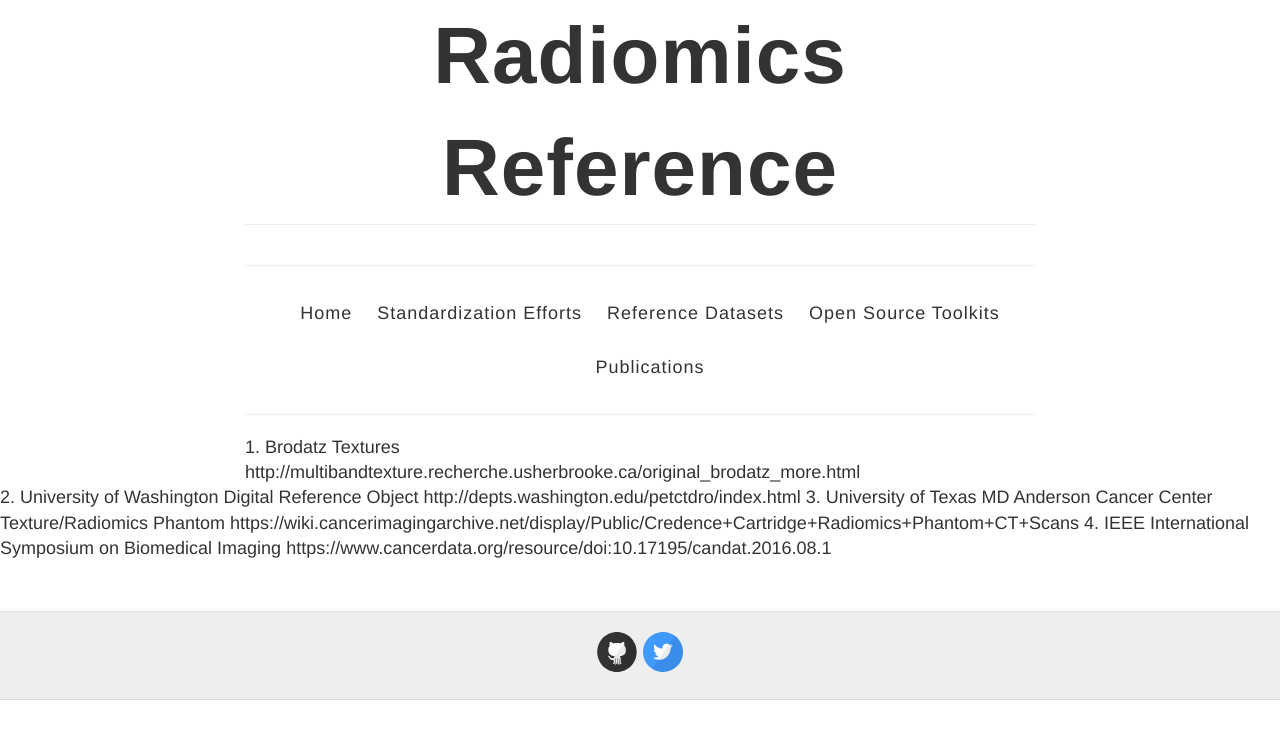
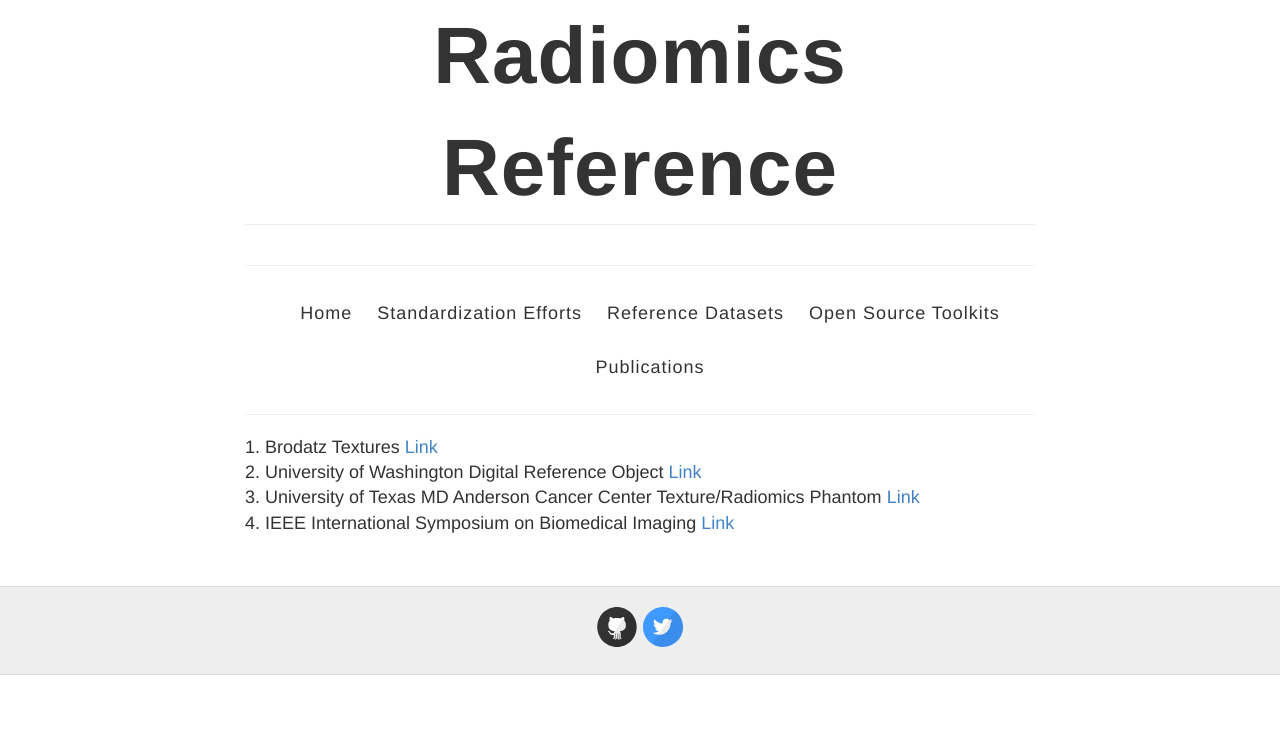
Before and after one commit to QTIM-Lab/Radiomics_reference, a Jekyll site: the page built from ref.html, in a window 1280 px wide. Shown: the top 739 px of the page. Built offline with Jekyll 4.4.1, drawn with Linux system fonts in a browser that asks for light colours.

Commit message:
sec update

```diff
--- a/ref.html
+++ b/ref.html
@@ -3,20 +3,18 @@ layout: page
 title: Reference Datasets
 permalink: /ref/
 ---
+<div>
+1. Brodatz Textures <a href="http://multibandtexture.recherche.usherbrooke.ca/original_brodatz_more.html">Link</a>
+</div>
 
-1. Brodatz Textures
+<div>
+2. University of Washington Digital Reference Object <a href="http://depts.washington.edu/petctdro/index.html">Link </a>
 </div>
-http://multibandtexture.recherche.usherbrooke.ca/original_brodatz_more.html
+
+<div>
+3. University of Texas MD Anderson Cancer Center Texture/Radiomics Phantom <a href="https://wiki.cancerimagingarchive.net/display/Public/Credence+Cartridge+Radiomics+Phantom+CT+Scans"> Link </a>
 </div>
-2. University of Washington Digital Reference Object
+
+<div>
+4. IEEE International Symposium on Biomedical Imaging <a href="https://www.cancerdata.org/resource/doi:10.17195/candat.2016.08.1">Link </a>
 </div>
-http://depts.washington.edu/petctdro/index.html
-</div>
-3. University of Texas MD Anderson Cancer Center Texture/Radiomics Phantom
-</div>
-https://wiki.cancerimagingarchive.net/display/Public/Credence+Cartridge+Radiomics+Phantom+CT+Scans
-</div>
-4. IEEE International Symposium on Biomedical Imaging
-</div>
-https://www.cancerdata.org/resource/doi:10.17195/candat.2016.08.1
-</div>
```
